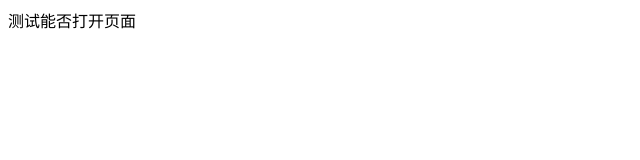
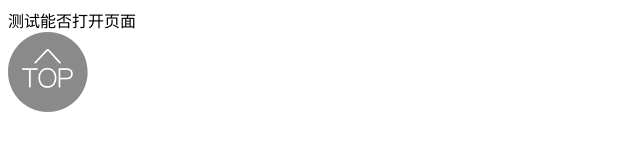
Before and after one commit to leimingzhang/credit, a plain HTML site: page index.html in a window 1280 px wide. Shown: the whole page, without its empty margins (0-640 px from the left). Drawn offline with Linux system fonts and the light colour scheme.

Commit message:
添加图片

```diff
--- a/index.html
+++ b/index.html
@@ -8,6 +8,7 @@
 
 <body>
   <div id="app">测试能否打开页面</div>
+  <img src="images/gotop.png" />
 </body>
 
 </html>
```
Also changed, not shown: images/gotop.png (added), 1 other file.
